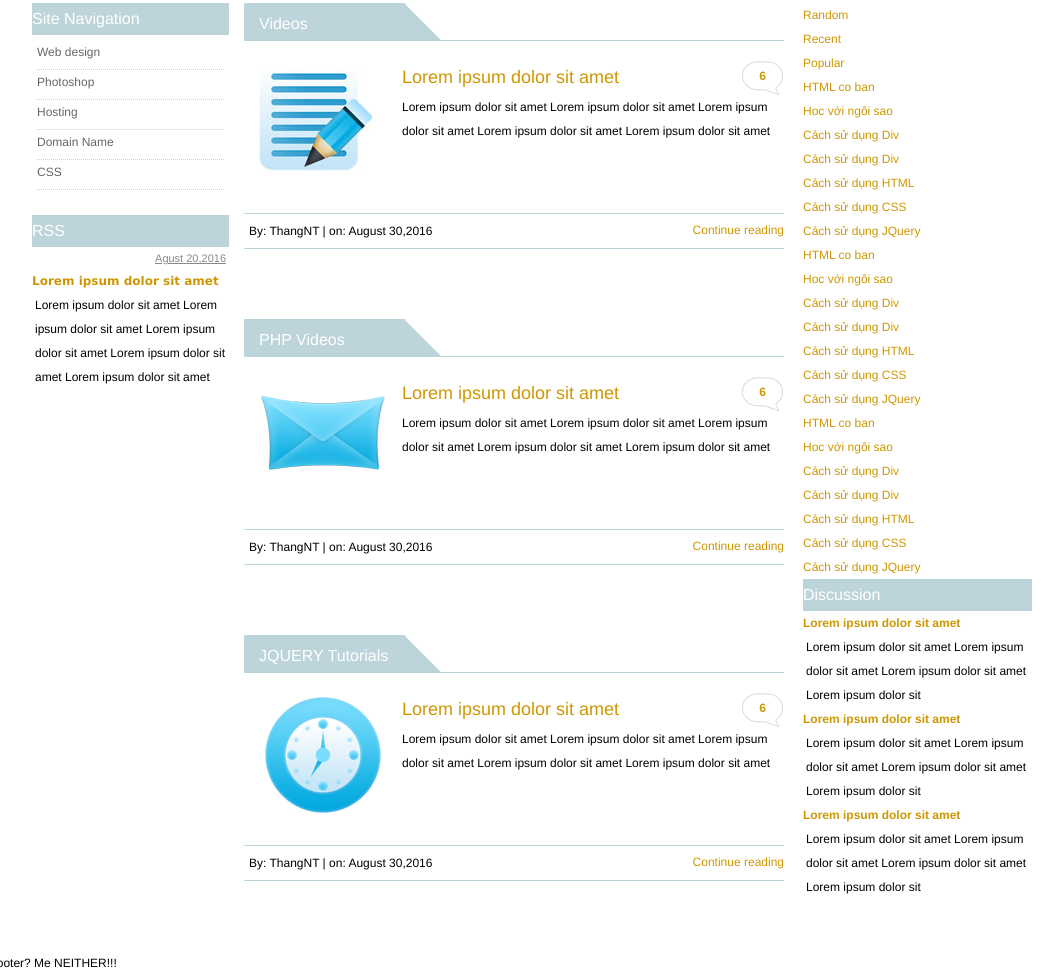
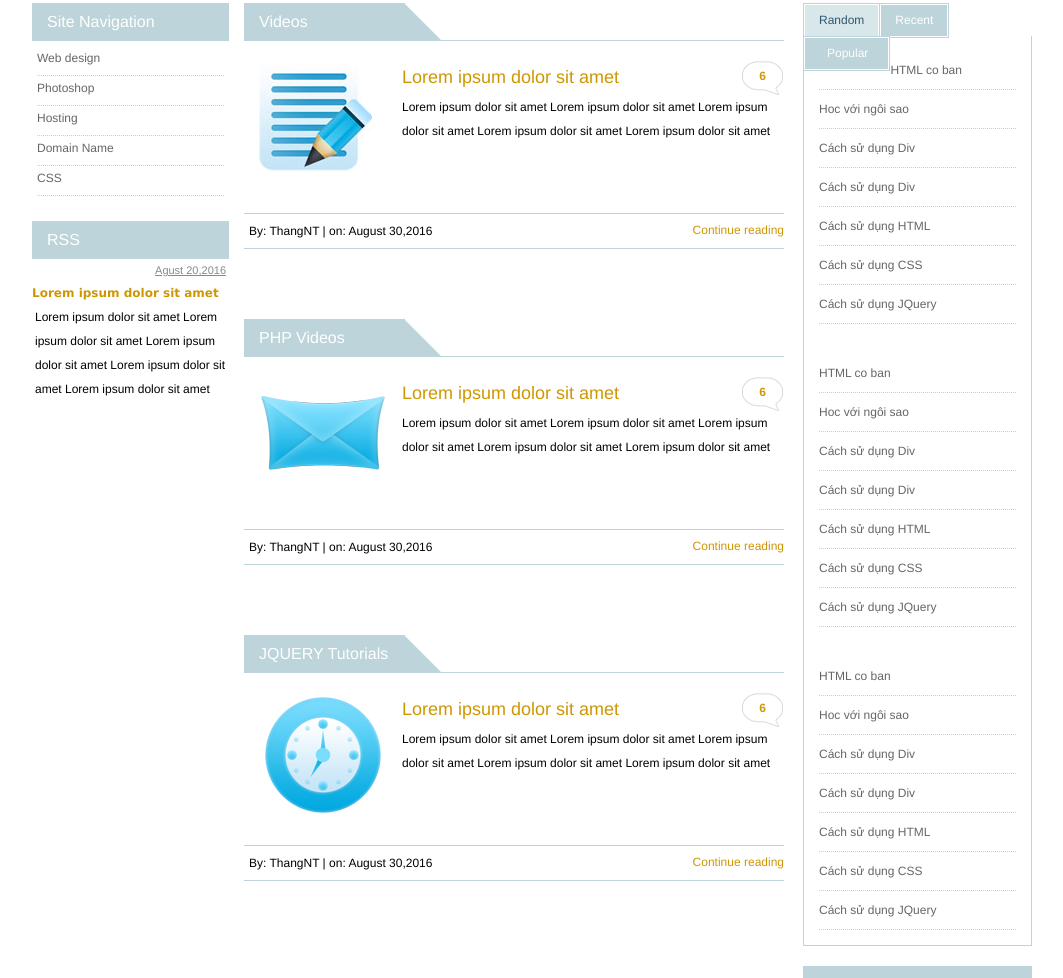
Before and after one commit to sulleynguyen/Blog, a plain HTML site: page index.html in a window 1280 px wide. Shown: the part 474-1452 px from the top of the page, without its empty margins (108-1171 px from the left). Drawn offline with nearby package versions, Linux system fonts and the light colour scheme.

Commit message:
Update css

```diff
--- a/index.html
+++ b/index.html
@@ -76,7 +76,7 @@
                                 <br /><a href="#" class="more">Read more</a></p>
                         </dd> <dt>Wow one more</dt>
                         <dd>
-                            <h2>Unbilievable one more slide here</h2>
+                            <h2>Unbilievable one more slide</h2>
                             <p><img src="images/monsters/img5.png" alt="Alt text to go here" />Cum sociis natoque penatibus et magnis dis parturient montes, nascetur ridiculus mus. Donec quam felis, ultricies nec, pellentesque eu, pretium quis, sem. Nulla consequat massa quis parturient montes, nascetur ridiculus mus. Donec quam felis, ultricies nec, pellentesque eu, enim.
                                 <br /><a href="#" class="more">Read more</a></p>
                         </dd> <dt>Last one</dt>
@@ -139,11 +139,11 @@
             <!--end main-content-->
             <div id="second-sidebar">
                 <ul class="tabs">
-                    <li><a href="#random">Random</a></li>
+                    <li><a href="#random" class="active">Random</a></li>
                     <li><a href="#recent">Recent</a></li>
                     <li><a href="#popular">Popular</a></li>
                 </ul>
-                <div class="tab_container">
+                <div class="tabs_container">
                     <div id="random" class="tab_content">
                         <ul>
                             <li><a href="http://hocmai.vn">HTML co ban</a></li>
@@ -198,6 +198,7 @@
     <!--end page-wrap-->
     <div id="footer">
         <p>Do you care about footer? Me NEITHER!!!</p>
+        <img src="images/meme.png" alt="footer" />
     </div>
 </body>
 
--- a/style.css
+++ b/style.css
@@ -385,7 +385,7 @@ Version: 1.3
         font: bold 12px verdana, sans-serif;
     }
     .widget h2 {
-        padding 3px 0px 3px 0px;
+        padding: 3px 0px 3px 15px;
         color: white;
         font-size: 16px;
         background-color: #bcd4da;
@@ -398,7 +398,8 @@ Version: 1.3
     }
     /***********Main content**************/
     #main-content h2 {
-        padding: 5px 0px 0px 15px;
+        padding: 3px 0px 6px 15px;
+        padding: 3px 0px 2px 15px;
         color: white;
         font-size: 16px;
         background: url(images/cat-bg.png) no-repeat top left;
@@ -460,7 +461,83 @@ Version: 1.3
         color:cadetblue;
     }
 
-    .comment-link
+    /********SIDEBAR 2*****/
+    .tabs {
+        height: 33px;
+        border-left: 1px solid #bcd4da;
+    }
+    .tabs li{
+        float:left;
+        line-height: 31px;
+        border: 1px solid #bcd4da;
+        border-left: none;
+        margin-bottom: -2px;
+
+    }
+    .tabs li a{
+        color: white;
+        display: block;
+        padding: 0 14px;
+        background-color: #bcd4da;
+        border: 1px solid white;
+    }
+
+    .tabs li:last-child a{
+        padding: 0px 20px 0px 22px;
+    }
+
+    .tabs li a:hover{
+        background-color:#d7e7ea;
+    }
+
+    .tabs li a.active{
+        background-color: #d7e7ea;
+        color:#31576e;
+    }
+
+    .tabs_container{
+        border: 1px solid #bcd4da;
+        border-top: none;
+        margin: 0px 0px 20px 0px;
+    }
+
+    .tab_content{
+        padding: 15px;
+    }
+    .tab_content ul li{
+        border-bottom: 1px dotted #bcd4da;
+        padding: 7px 0px
+    }
+
+    .tab_content ul li a{
+        color: #666;
+    }
+    .tab_content ul li a:hover{
+        color:#ce9702;
+    }
+
+    /******************FOOTER****************/
+    #footer{
+        position: relative;
+        border-top: 4px solid #359cc3;
+        height: 120px;
+        line-height: 120px;
+        background: url(images/footer-bg.jpg) repeat top left;
+        clear: both;
+     }
+    #footer p{
+        text-align: center;
+        color: #848484;
+        text-transform: uppercase;
+        font-size: 14px;
+    }
+    #footer img{
+        position: absolute;
+        top: 5px;
+        right: 500px;
+    }
+
+
 }
 
 
```
Also changed, not shown: images/logo.png (added), images/meme.png (added).
